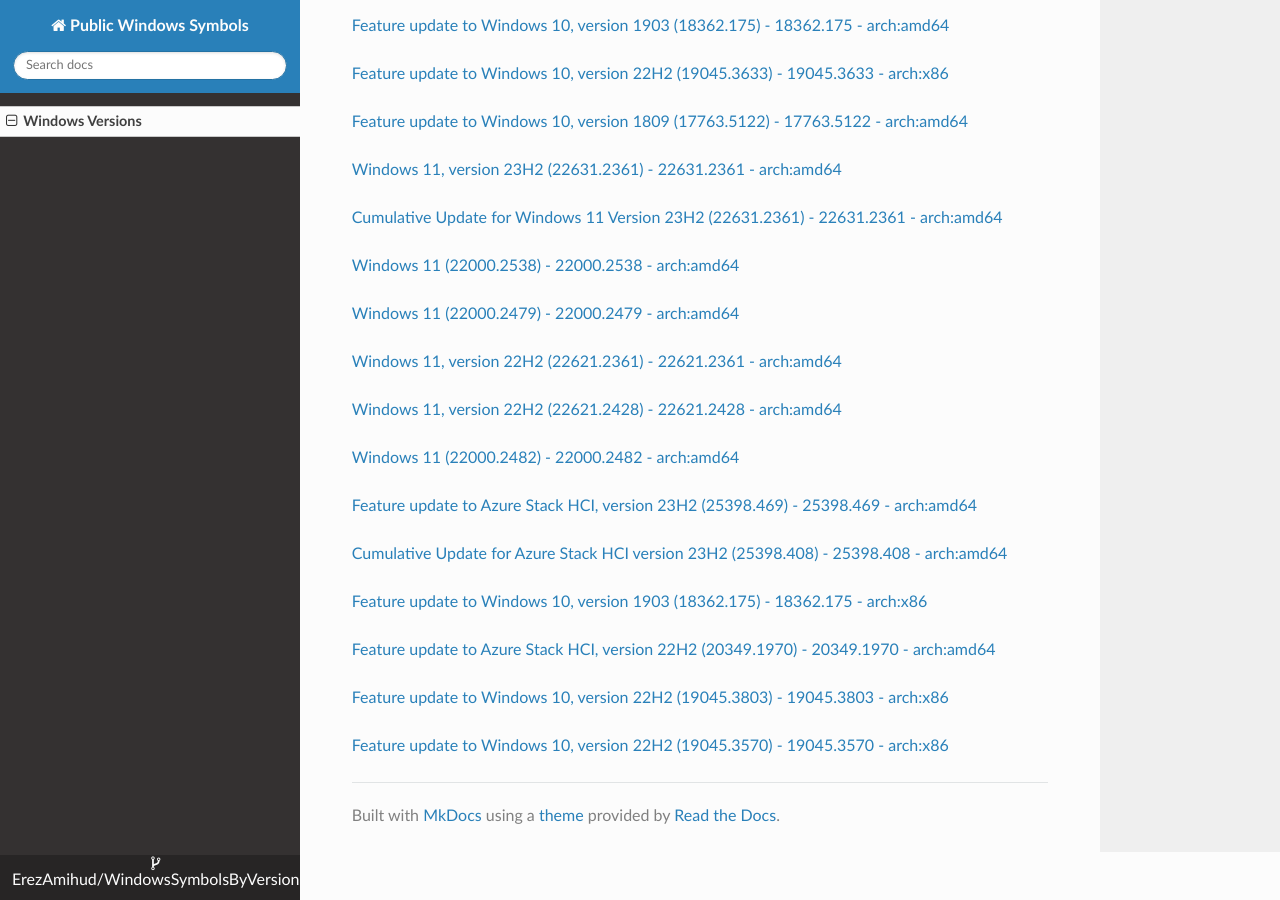
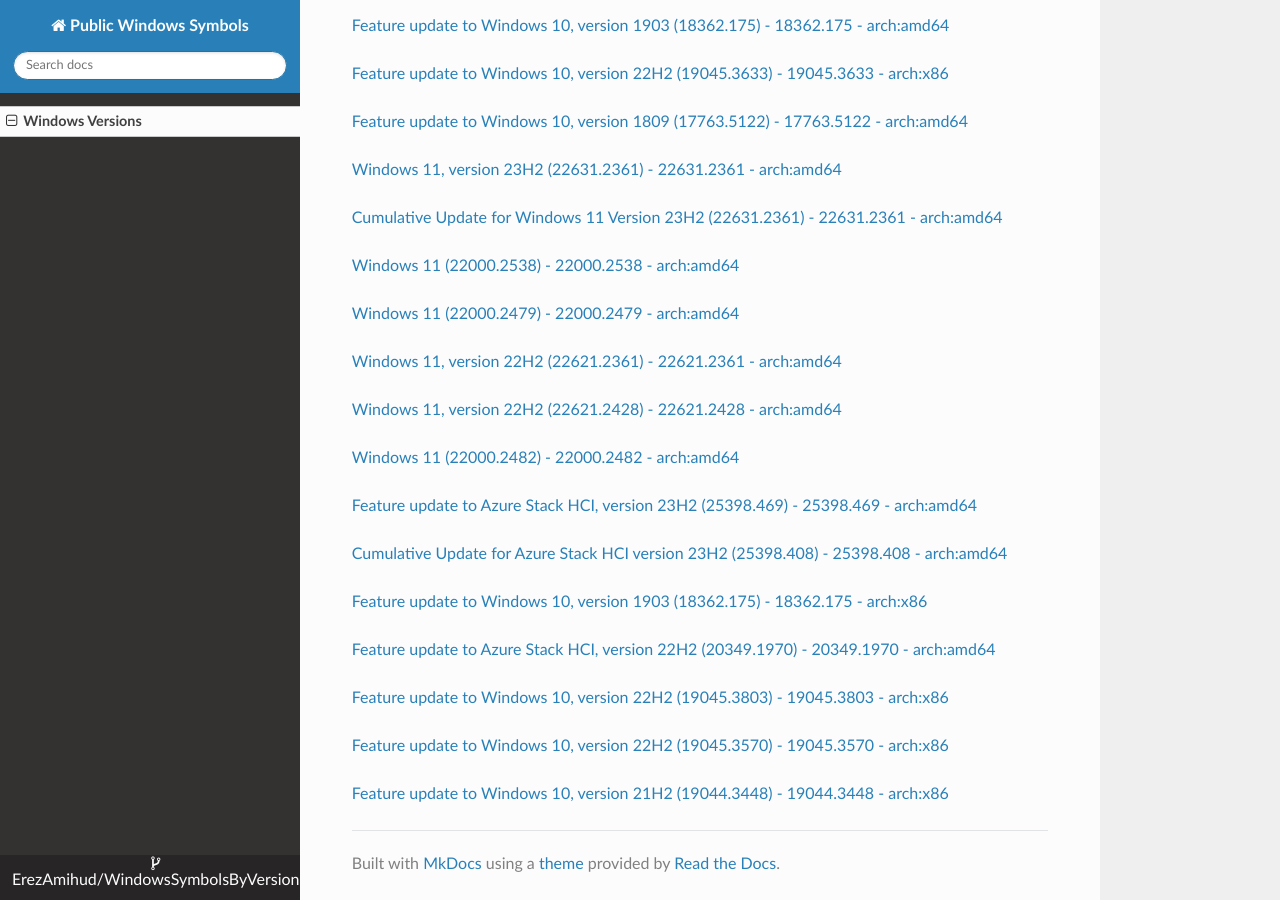
Before and after one commit to ErezAmihud/WindowsSymbolsByVersion, an MkDocs documentation site: the page built from docs/index.md, in a window 1280 px wide and 900 px high, scrolled down 23813 px. Built offline with MkDocs 1.6.1, drawn with Linux system fonts in a browser that asks for light colours; nearby versions of some CDN libraries.

Commit message:
Automated commit, add manifest for a4fce3c2-ebe2-4643-850f-58ab03fe9b64

```diff
--- a/docs/index.md
+++ b/docs/index.md
@@ -1345,3 +1345,6 @@
 
 
 [Feature update to Windows 10, version 22H2 (19045.3570) - 19045.3570 - arch:x86](https://github.com/ErezAmihud/WindowsSymbolsByVersion/blob/main/manifests/f8dacdc6-94bd-48b4-9a09-bfd855bf0df6.manifest)
+
+
+[Feature update to Windows 10, version 21H2 (19044.3448) - 19044.3448 - arch:x86](https://github.com/ErezAmihud/WindowsSymbolsByVersion/blob/main/manifests/a4fce3c2-ebe2-4643-850f-58ab03fe9b64.manifest)
```
Also changed, not shown: process_builds.json (+1 -1 lines), 1 other file.
